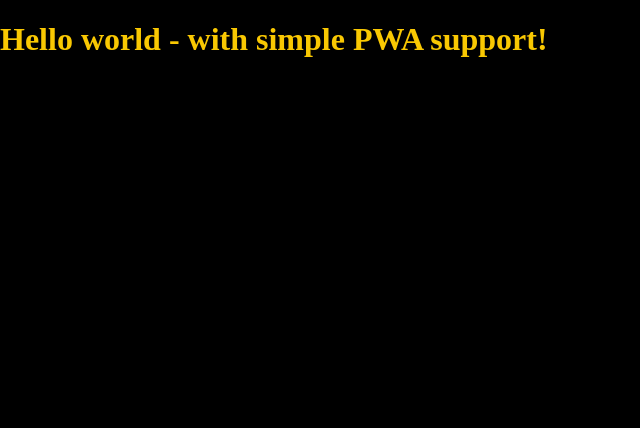
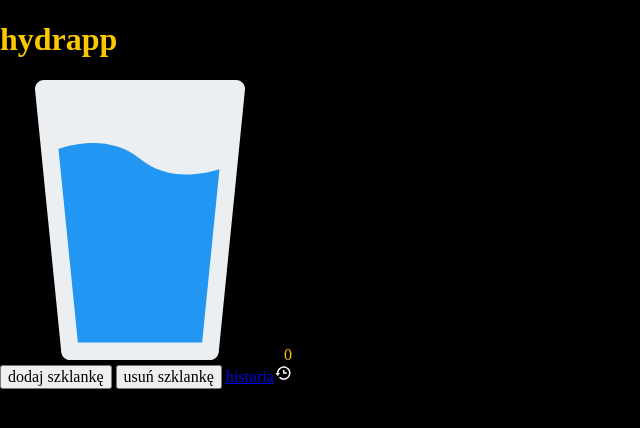
Before and after one commit to PrzybylskiMariusz/hydrapp, a website: page src/content/index.html in a window 1280 px wide. Shown: the whole page, without its empty margins (0-640 px from the left). Drawn offline with nearby package versions, Linux system fonts and the light colour scheme; files that its build step writes are made by us from their sources; files whose address does not match are found by name.

Commit message:
feat: add html structure with content

```diff
--- a/src/content/index.html
+++ b/src/content/index.html
@@ -33,7 +33,21 @@
     <link rel="stylesheet" href="css/main.css" />
   </head>
   <body>
-    <h1>Hello world - with simple PWA support!</h1>
+    <main class="application">
+      <h1 class="application__header">hydrapp</h1>
+      <div class="counter">
+        <svg class="counter__image" width="280" height="280" viewBox="0 0 280 280" fill="none" xmlns="http://www.w3.org/2000/svg">
+          <path d="M242.748 2.8875C241.085 1.05 238.74 0 236.255 0H43.7555C41.288 0 38.9255 1.05 37.263 2.8875C35.618 4.7075 34.7955 7.1575 35.0405 9.625L61.2905 272.125C61.7455 276.605 65.508 280 70.0055 280H210.005C214.503 280 218.265 276.605 218.703 272.125L244.953 9.625C245.215 7.1575 244.41 4.7075 242.748 2.8875Z" fill="#ECEFF1"/>
+          <path d="M219.455 89.25L202.13 262.5H77.8805L58.4555 68.775C80.3305 61.775 113.58 57.05 140.005 78.75C165.555 99.75 197.755 95.9 219.455 89.25Z" fill="#2196F3"/>
+        </svg>
+        <span class="counter__number">0</span>
+      </div>
+      <div class="buttons">
+        <button class="buttons__add">dodaj szklankę</button>
+        <button class="buttons__delete">usuń szklankę</button>
+        <a href="#" class="buttons__history">historia<img src="assets/img/bx-history.svg" alt="ikona historii."> </a>
+      </div>
+    </main>
 
     <script src="js/main.js"></script>
   </body>
```
